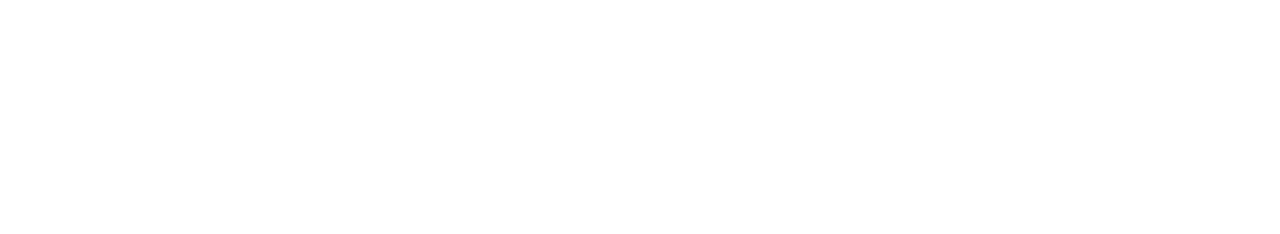
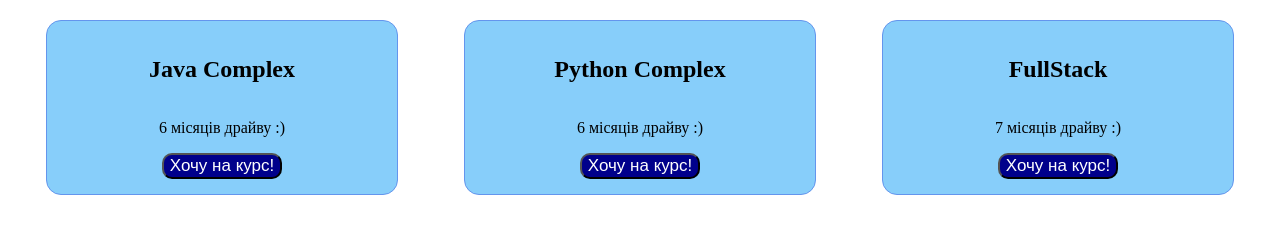
Before and after one commit to Iryna-Don/JS_HW, a plain HTML site: page Lesson_2/index.html in a window 1280 px wide. Drawn offline with Linux system fonts and the light colour scheme.

Commit message:
added in Lesson_2 hw document view style.css

```diff
--- a/Lesson_2/index.html
+++ b/Lesson_2/index.html
@@ -6,6 +6,7 @@
           content="width=device-width, user-scalable=no, initial-scale=1.0, maximum-scale=1.0, minimum-scale=1.0">
     <meta http-equiv="X-UA-Compatible" content="ie=edge">
     <title>lesson_2</title>
+    <link rel="stylesheet" href="style.css">
 </head>
 <body>
 <script src="main.js"></script>
--- a/Lesson_2/main.js
+++ b/Lesson_2/main.js
@@ -241,7 +241,7 @@ let coursesAndDurationArray = [
     {title: 'Python Complex', monthDuration: 6},
     {title: 'QA Complex', monthDuration: 4},
     {title: 'FullStack', monthDuration: 7},
-    {title: 'Frontend', monthDuration: 4}
+    {title: 'Frontend', monthDuration: 4},
 ]
 // ----------------------------------------------------if--------------------------------------------------------
 if(coursesAndDurationArray[0].monthDuration > 5){
@@ -262,8 +262,28 @@ if(coursesAndDurationArray[4].monthDuration > 5){
     console.log(`${coursesAndDurationArray[5].title} - super!`)
 }
 // ------------------------------------------------з ітерацією----------------------------------------------
+//---------------створення елементу document.createElement(tag) або текстовий вузол з текстом text - document.createTextNode(text)
+//--------------------------------------newElement. setAttribute('id','idName') або newElement. id = 'idName'
+let div_wrapper = document.createElement('div');
+div_wrapper.id = 'wrapper';
+document.body.append(div_wrapper);
+
+
 for(let y= 0; y < coursesAndDurationArray.length; y++) {
     if (coursesAndDurationArray[y].monthDuration > 5) {
-        console.log(`${coursesAndDurationArray[y].title} - super!`)
+        console.log(`${coursesAndDurationArray[y].title} - super!`);
+        let card = document.createElement('div');
+        card.className = 'card';
+        let h2 = document.createElement('h2');
+        h2.innerText = coursesAndDurationArray[y].title;
+        let p = document.createElement('p');
+        p.innerText = `${coursesAndDurationArray[y].monthDuration} місяців драйву :)`;
+        let button = document.createElement('button');
+        button.innerText = 'Хочу на курс!';
+        // -------------------------------------------вивести у документ document.body.append(div)--------------------------------------------
+        div_wrapper.append(card);
+        card.append(h2);
+        card.append(p);
+        card.append(button);
     }
 }
--- /dev/null
+++ b/Lesson_2/style.css
@@ -0,0 +1,44 @@
+body{
+    margin: 0;
+}
+#wrapper{
+    width: 100vw;
+    display: flex;
+    justify-content: space-evenly;
+    align-items: center;
+    flex-wrap: wrap;
+
+}
+.card{
+    margin: 20px;
+    padding: 15px;
+    display: flex;
+    flex-direction: column;
+    align-items: center;
+    border: 1px solid cornflowerblue;
+    border-radius: 15px;
+    background-color: lightskyblue;
+    width: 25%;
+}
+.card:hover{
+    background-color: greenyellow;
+    box-shadow: 10px 10px 5px 0px rgba(0,0,0,0.75);
+    -webkit-box-shadow: 10px 10px 5px 0px rgba(0,0,0,0.75);
+    -moz-box-shadow: 10px 10px 5px 0px rgba(0,0,0,0.75);
+}
+button{
+    background-color: darkblue;
+    color: white;
+    font-size: 17px;
+    border-radius: 10px;
+}
+button:hover{
+    color: black;
+    box-shadow: 10px 10px 5px 0px rgba(0,0,0,0.75);
+    -webkit-box-shadow: 10px 10px 5px 0px rgba(0,0,0,0.75);
+    -moz-box-shadow: 10px 10px 5px 0px rgba(0,0,0,0.75);
+    background: #87cefa;
+    background: linear-gradient(90deg,#87cefa 0%, #adff2f 80%);
+    background: -webkit-linear-gradient(90deg,#87cefa 0%, #adff2f 80%);
+    background: -moz-linear-gradient(90deg,#87cefa 0%, #adff2f 80%);
+}
```
